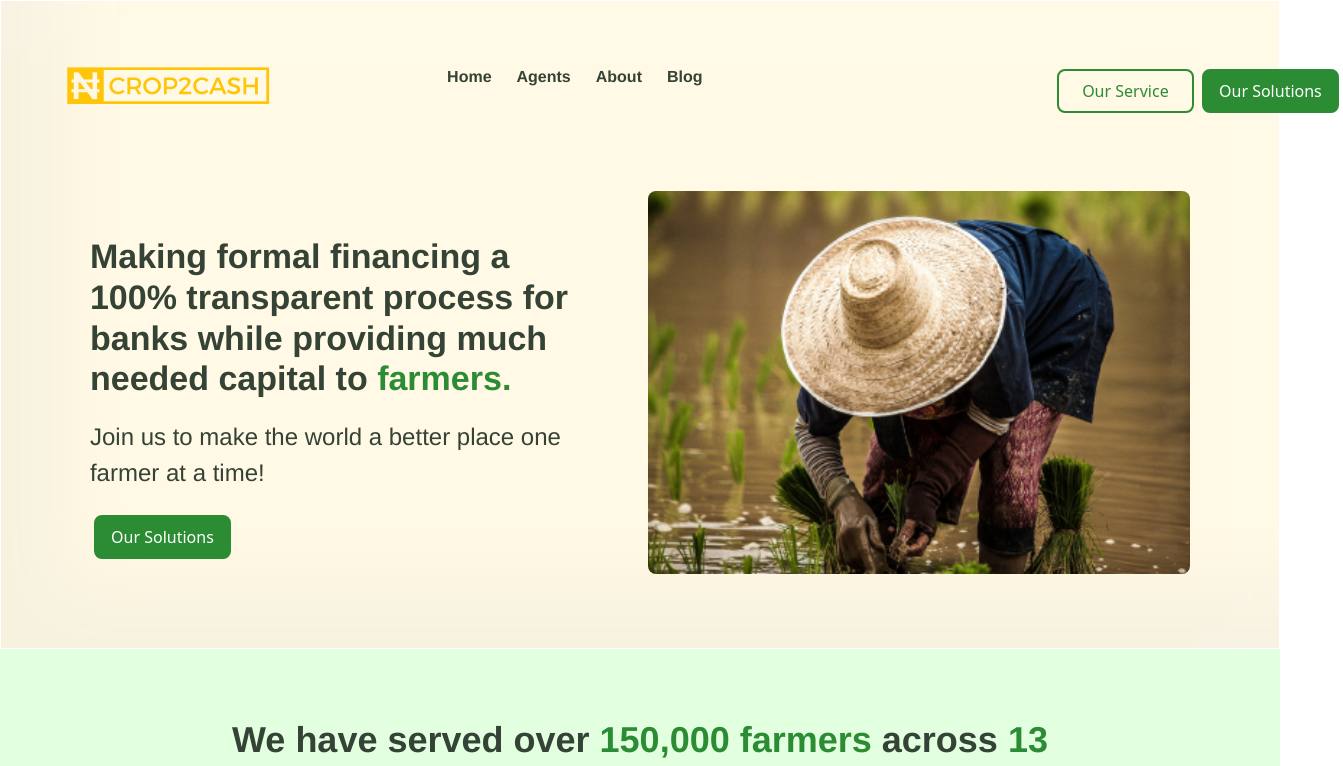
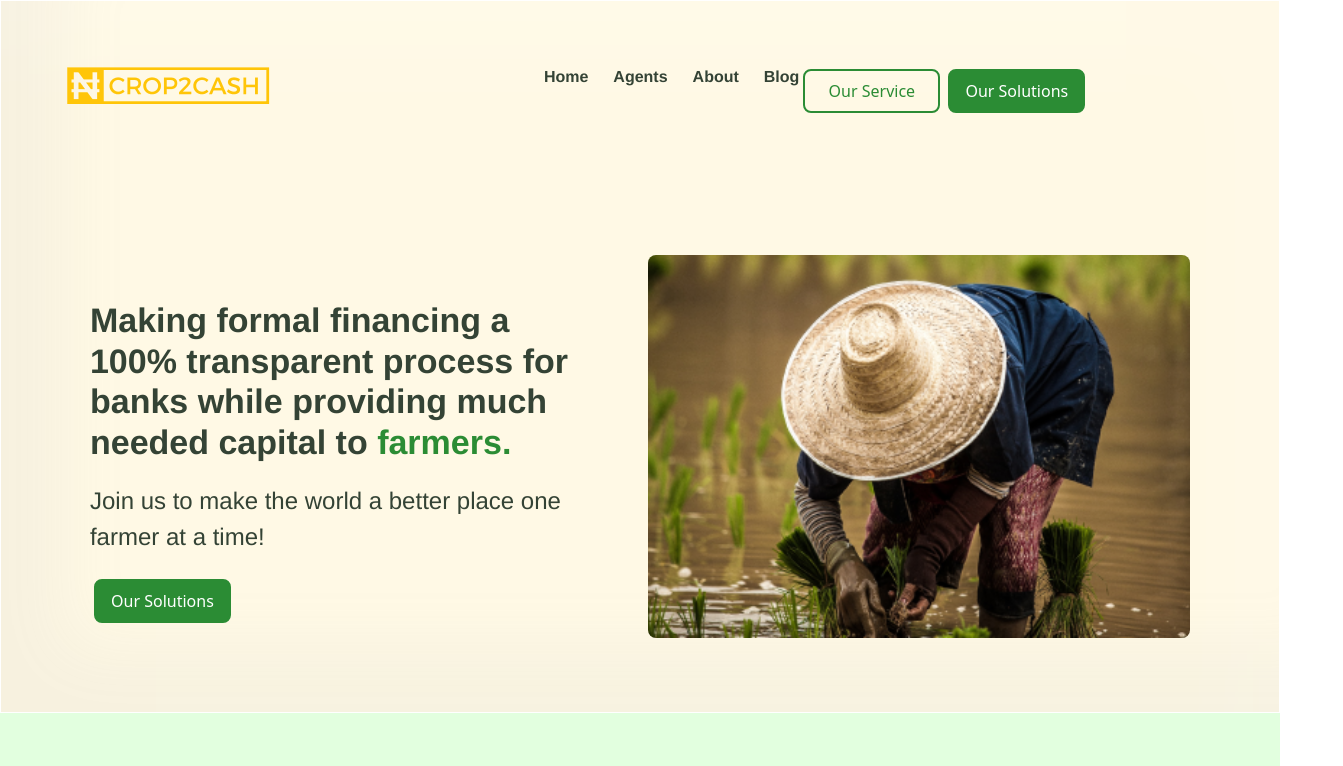
Before and after one commit to Tade-bytes/crop2cash_test, a React (Create React App) app: page / in a window 1280 px wide. Shown: the top 766 px of the page, 1343 px wide, since content can reach past the window. Built offline with nearby package versions, Linux system fonts and the light colour scheme.

Commit message:
final-xx

```diff
--- a/src/App.css
+++ b/src/App.css
@@ -15,8 +15,8 @@
 .nav-bar {
   display: flex;
   width: 100%;
-  margin: 5%;
-  justify-content:space-between;
+  padding: 5%;
+
 }
 .nav-button {
   display: flex;
@@ -24,7 +24,6 @@
   justify-content: center;
   align-items: center;
   gap: 25px;
-  flex-shrink: 0;
 }
 .nav-button li {
   list-style: none;
@@ -539,7 +538,7 @@
     display: block;
     width: 24px;
     height: 12px;
-    justify-self: flex-end;
+
   }
   .hero {
     display: flex;
--- a/src/Blocks/Blog.js
+++ b/src/Blocks/Blog.js
@@ -6,7 +6,7 @@ const  Blog =()=>{
           <div className="w-[100%] pl-5">
           <h2 className="text-[#344335] text-lg sm:text-2xl  leading-normal font-bold mb-3">Our Blogs</h2>
           </div>
-          <div className="flex overflow-hidden w-[100%] justify-between items-center m-7 ">
+          <div className="flex overflow-hidden w-[80%] sm:w-[100%] justify-between items-center m-7 ">
 
             <div className="sm:w-[32%] bg-[#FFF9E5] sm:pb-3">
               <div className="blog-card1"></div>
--- a/src/Blocks/Video.js
+++ b/src/Blocks/Video.js
@@ -10,7 +10,7 @@ const Video = () => {
 
     <div class="flex flex-col mt-2 w-[100%] sm:justify-center sm:items-center sm:mt-[270px] ">
       <div class="mt-5 w-[100%] sm:w-[80%] ">
-        <h2 className="text-[#344335] ml-2 w-[100%] font-normal font-Helvetica sm:w-[50%] sm:font-bold text-xl sm:text-4xl leading-normal mb-2 sm:mb-6">
+        <h2 className="text-[#344335] pl-2 w-[100%] font-normal font-Helvetica sm:w-[50%] sm:font-bold text-xl sm:text-4xl leading-normal mb-2 sm:mb-6">
           What our <span className="text-[#2B8C34]">users</span> say
         </h2>
         {/* <div className="">
--- a/src/Components/Footer.js
+++ b/src/Components/Footer.js
@@ -6,12 +6,12 @@ const Footer = () => {
   return (
     <div className="bg-[#2B8C34] w-[100%] p-2 flex flex-col">
       <div className="flex flex-col sm:flex-row sm:justify-between">
-        <div className="w-[363px] mt-20 mx-2 p-3">
+        <div className="w-[10rem] sm:w-[363px] my-10 p-2">
 
           <img src={c2c_logo2} alt="" />
 
           <h3 className="my-2 text-[#FCFCFC] font-normal leading-normal font-Helvetica">Crop2Cash- Grow it, Cash it.</h3>
-          <p className=" text-[#D1B912] font-normal leading-normal text-2xl font-Helvetica">Get Started now</p>
+          <p className=" text-[#D1B912] font-normal leading-normal text-xl sm:text-2xl font-Helvetica">Get Started now</p>
           <div className="mt-2 w-[115.123p] h-[22px]"> <img src={Social}/></div>
         </div>
         <div className="flex flex-col sm:flex-row mt-2 sm:mt-[87px] justify-evenly w-[50%] gap-1">
--- a/src/Components/Nav.js
+++ b/src/Components/Nav.js
@@ -7,7 +7,7 @@ const Nav = () => {
     <div className="nav-bar">
       <div className="nav-logo">
         <a href="/">
-          <img className="w-[104px] md:w-[207px]" src={c2c_logo2} alt="logo" />
+          <img className="w-[104px] md:w-[207px] mr-[12rem] md:mr-[17rem]" src={c2c_logo2} alt="logo" />
         </a>
       </div>
       <div>
--- a/src/pages/Business.js
+++ b/src/pages/Business.js
@@ -12,7 +12,7 @@ function Business() {
       <CashCard />
       <Manages />
       <Video />
-      <Blog />
+       <Blog />
       <Contact />
       <Footer />
 
```
